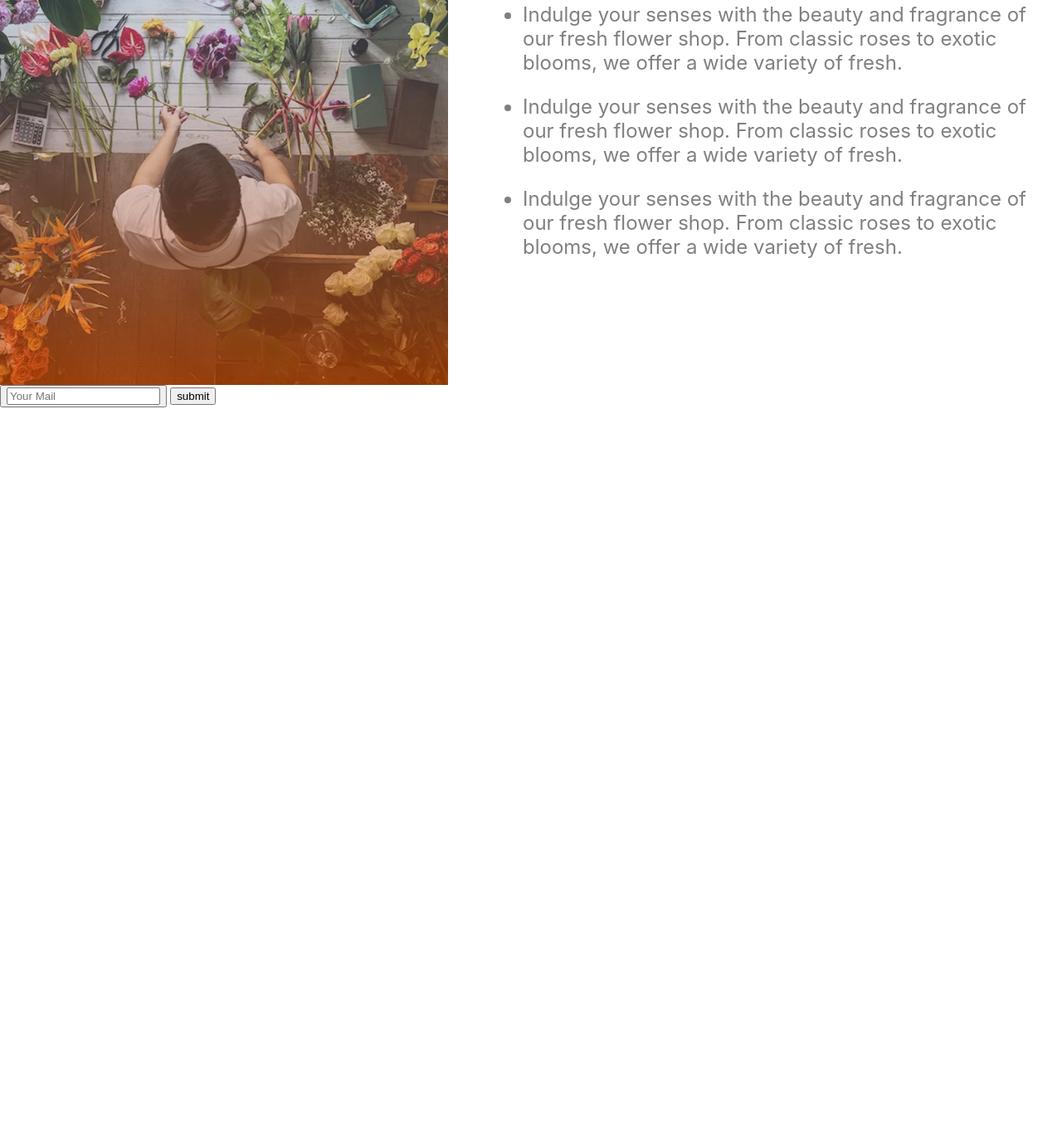
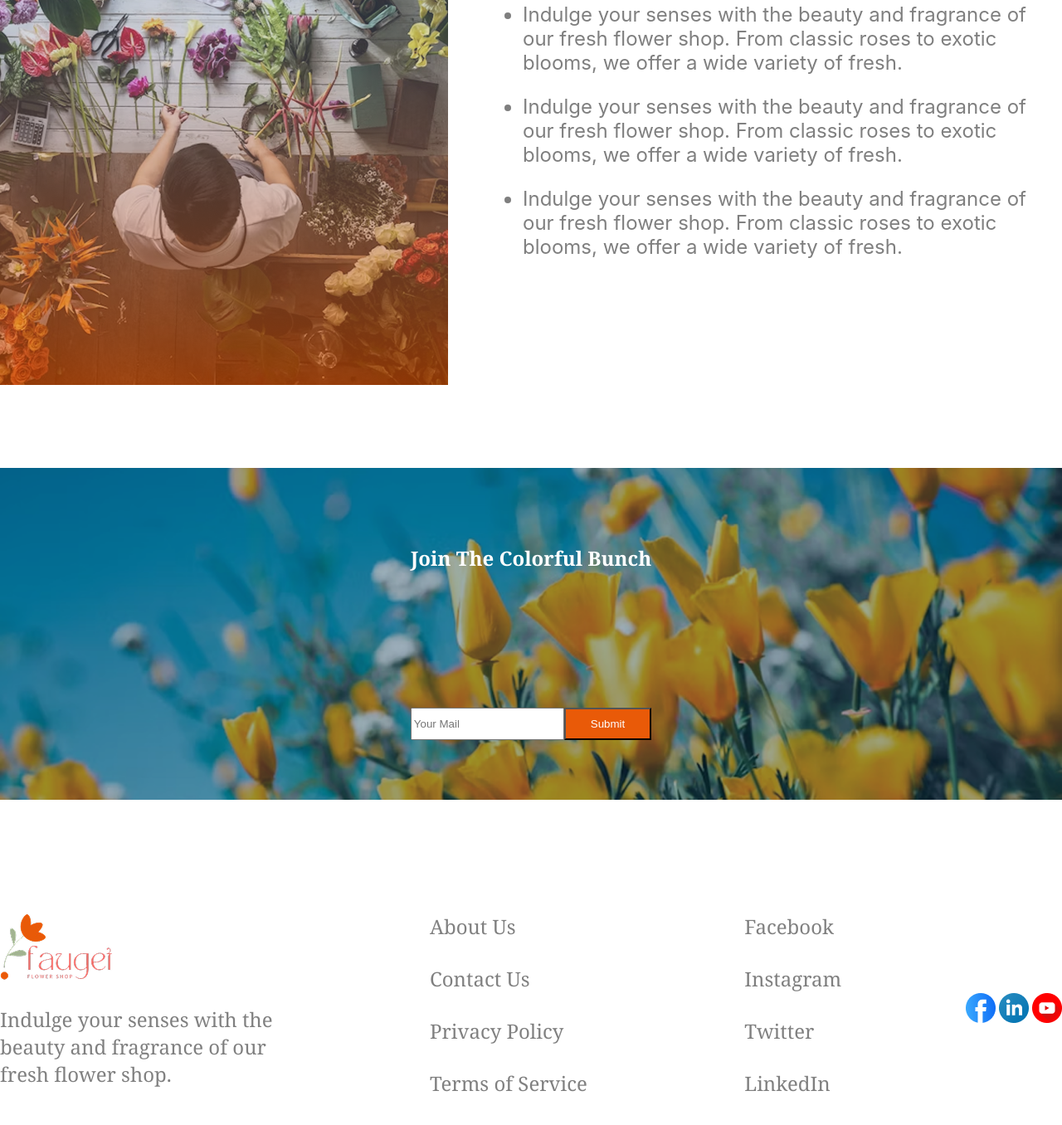
Before and after one commit to Borson37/assignment-02-portfolio-repo, a plain HTML site: page responsive.html in a window 1280 px wide. Shown: the part 2199-3555 px from the top of the page at 83% size. Before the commit the page ends 2690 px from the top, so only its background shows below. Drawn offline with Linux system fonts and the light colour scheme.

Commit message:
added foter sectio

```diff
--- a/responsive.html
+++ b/responsive.html
@@ -119,16 +119,51 @@
         </section>
 
 
-        <section class="join-bunch">
-            <button><input type="email" name="" placeholder="Your Mail" id=""></button>
-            <button>submit</button>
+        <!-- <section class="join-bunch">
+            <h1>Join The Colorful Bunch</h1>
+            <div class="join-bunch-form">
+                <button id="mail"><input type="email" name="" placeholder="Your Mail" id=""></button>
+                <button id="submit" class="btn-primary">submit</button>
+            </div>
 
 
 
-        </section>
+        </section> -->
+            <section class="join-bunch">
+  <h1>Join The Colorful Bunch</h1>
+  <div class="join-bunch-form">
+    <input type="email" placeholder="Your Mail" id="mail-input">
+    <button id="submit" class="btn-primary">Submit</button>
+  </div>
+</section>
 
     </main>
-    <footer>
+    <footer class="footer noto-serif-font">
+        <div class="footer-detail">
+            <img src="assets/logo.png" alt="">
+            <p class="noto-serif-font">Indulge your senses with the <br>beauty and fragrance of our <br>fresh flower shop. </p>
+        </div>
+        <div>
+            <ul>
+                <li><a href="">About Us</a></li>
+                <li><a href="">Contact Us</a></li>
+                <li><a href="">Privacy Policy</a></li>
+                <li><a href="">Terms of Service</a></li>
+            </ul>
+        </div>
+        <div>
+            <ul>
+                <li><a href="">Facebook</a></li>
+                <li><a href="">Instagram</a></li>
+                <li><a href="">Twitter</a></li>
+                <li><a href="">LinkedIn</a></li>
+            </ul>
+        </div>
+        <div>
+            <img src="assets/icon-facebook.png" alt="">
+            <img src="assets/icon-linkedin.png" alt="">
+            <img src="assets/icon-youtube.png" alt="">
+        </div>
 
     </footer>
 </body>
--- a/styles/styles.css
+++ b/styles/styles.css
@@ -130,6 +130,54 @@
     flex-direction: column-reverse;
 }
 
+/* colorful bunch */
+.join-bunch{
+    margin-top: 100px;
+    display: grid;
+    justify-content: center;
+    align-items: center;
+    background-image: url('../assets/news-letter-bg.png');
+    background-size: cover;
+    background-repeat: repeat;
+    background-position: center;
+    height: 400px;
+    color: white;
+}
+.join-bunch-form{
+    display: flex;
+
+}
+#mail{
+    width: 400%;
+    height: 50px;
+    border-radius: 5px;
+    /* padding-left: 50px; */
+    padding: 0px 0px    0px 0px;
+    border: none;
+    font-size: 1.2rem;
+}
+/* footer */
+.footer{
+    margin-top: 100px;
+    display: flex;
+    justify-content: space-between;
+    align-items: center;
+    padding: 20px 0px;
+}
+.footer li{
+    list-style: none;
+    margin-bottom: 30px; ;
+    }
+    .footer a{
+    text-decoration: none;
+    color: gray;
+    font-size: 1.5rem;
+    }
+    .footer p{
+    color: gray;
+    font-size: 1.5rem;
+    }
+
 
 
 /* responsive media query */
@@ -190,6 +238,11 @@
     height: auto;
     margin: 0 auto;
   }
+  footer{
+    flex-direction: column;
+    align-items: center;
+    text-align: center;
+  }
 
 
 }
```
